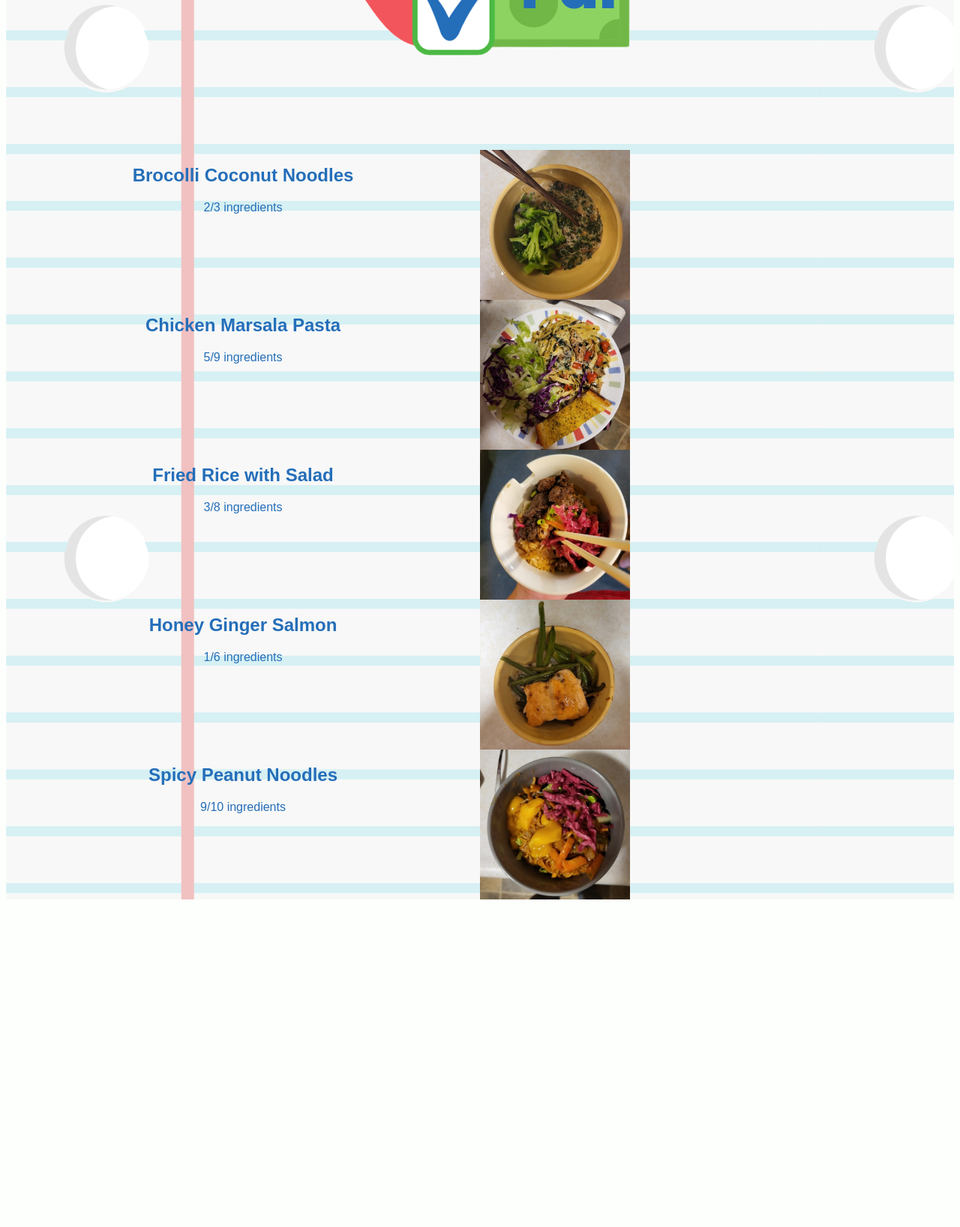
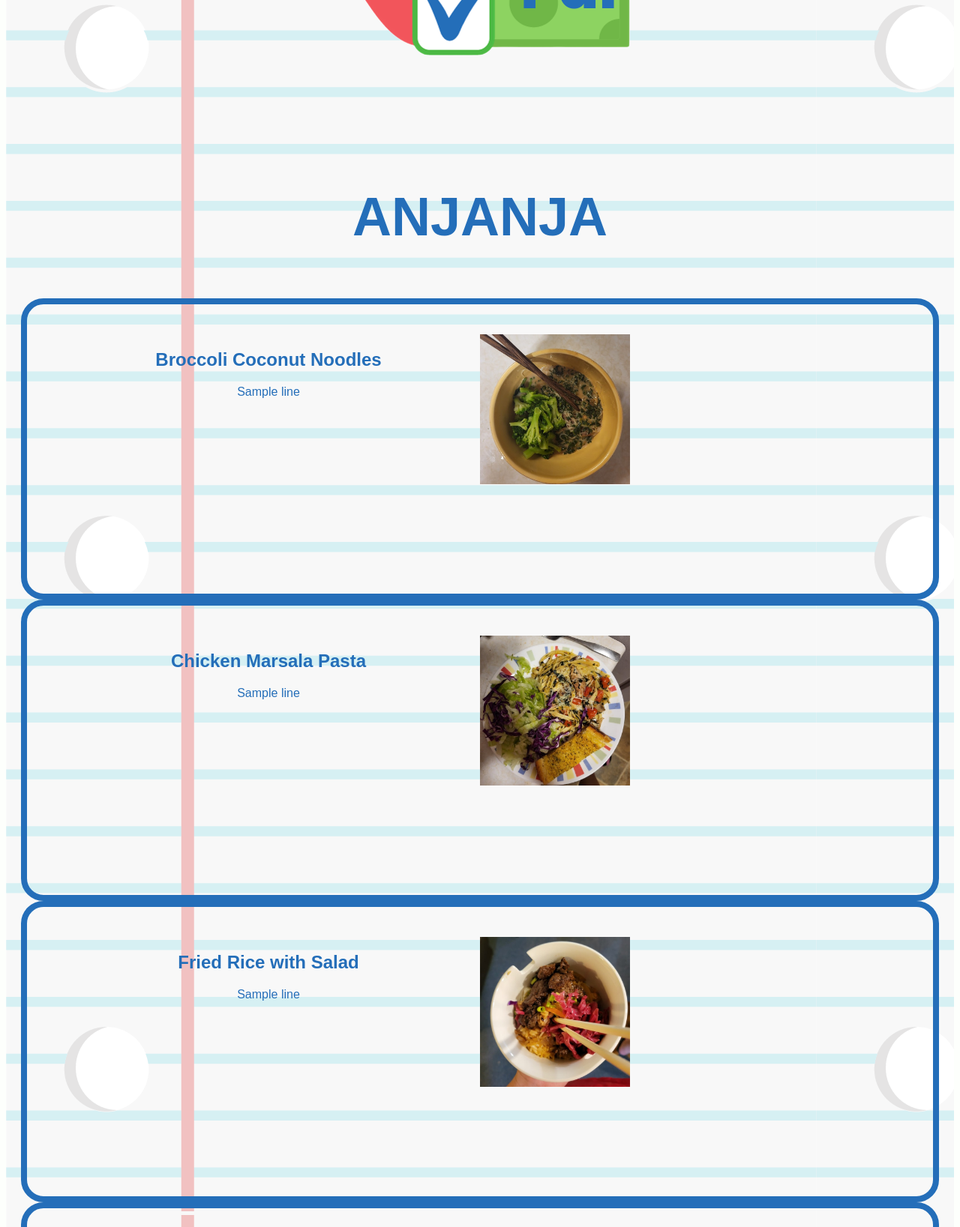
Before and after one commit to AnjaSamsom/pantrypal, a Flask app: template templates/cookbook.html in a window 1280 px wide. Shown: the part 312-1949 px from the top of the page at 75% size. Before the commit the page ends 1512 px from the top, so only its background shows below. Run offline with Flask 3, Linux system fonts and the light colour scheme; the template is opened without the code that fills it: most values are stand-ins (such as "Sample title", 1, 10 or a date in 2020).

Commit message:
for some reason cookbook.html isn't updating, worked on compare function

```diff
--- a/app.py
+++ b/app.py
@@ -33,6 +33,13 @@ def fridge():
 
 @app.route("/cookbook", methods=['GET', 'POST'])
 def cookbook():
+    r1 = compare("recipes/broccoli_coconut_noodles.csv")
+    r2 = compare("recipes/chicken_marsala_pasta.csv")
+    r3 = compare("recipes/fried_rice.csv")
+    r4 = compare("recipes/salmon.csv")
+    r5 = compare("recipes/spicy_noodles.csv")
+    #return render_template('cookbook.html', r1 = r1, r2 = r2, r3 = r3, r4 = r4, r5 = r5)
+
     return render_template('cookbook.html')
 
 @app.route("/write_data_use_up.py", methods=["POST"])
--- a/fridge.csv
+++ b/fridge.csv
@@ -1 +1 @@
-,marsala wine,mozzarella,brownie mix,flour,parmesan,
+,brownie mix,honey,mayo,mozzarella,marsala wine,salmon,parmesan,peppers,flour,lemon,
--- a/recipes/beef_tacos.csv
+++ /dev/null
@@ -1 +0,0 @@
-ground beef,corn tortillas,cheddar,taco seasoning,lettuce,peppers,onions,garlic,black beans
--- /dev/null
+++ b/recipes/broccoli_coconut_noodles.csv
@@ -0,0 +1 @@
+rice noodles,broccoli,coconut milk,soy sauce,curry powder,spinach,mushrooms,chicken
--- a/recipes/chicken_marsala_pasta.csv
+++ b/recipes/chicken_marsala_pasta.csv
@@ -1 +1 @@
-chicken,pasta,spinach,marsala wine,garlic,onions,peppers,red pepper,parmesan,mozzarella,butter
+chicken,pasta,spinach,marsala wine,garlic,onions,peppers,red pepper,parmesan,mozzarella,butter,lettuce,bread,tomatoes
--- a/recipes/fried_rice.csv
+++ b/recipes/fried_rice.csv
@@ -1 +1 @@
-chicken,rice,garlic,onions,peppers,sesame oil,soy sauce,curry,vegetable oil
+beef,rice,garlic,onions,sesame oil,soy sauce,curry,vegetable oil, pickled cabbage,green onions,lettuce
--- /dev/null
+++ b/recipes/spicy_noodles.csv
@@ -0,0 +1 @@
+lo mein noodles,cabbage,peanut butter,pickled cabbage,mango,frozen stir fry veggies,curry powder, soy sauce
--- a/shopping_list.csv
+++ b/shopping_list.csv
@@ -1 +1 @@
-,peppers,lettuce,,,,,,,,,,,,,,,,
+,maple syrup,lettuce,,,,
--- a/static/styles.css
+++ b/static/styles.css
@@ -47,6 +47,9 @@ h1, a{
       "recipe3"
       "recipe4"
       "recipe-5";
+
+    padding: 20px;
+    margin:auto;
   }
 
   .recipe2 {  display: grid;
@@ -123,3 +126,11 @@ h1, a{
 .img1, .img2, .img3, .img4, .img5{
     width:200px;
 }
+
+
+.recipe1, .recipe2, .recipe3, .recipe4, .recipe5{
+  border-style: solid;
+  padding: 40px;
+  border-radius: 30px;
+  border: 8px solid var(--text_dark);
+}
--- a/templates/cookbook.html
+++ b/templates/cookbook.html
@@ -14,21 +14,28 @@
     <form action="/home" method="POST">
         <input type="image" src="static/logo.png" name="logo" />
     </form>
+    <h1>ANJANJA</h1>
     <div class="container">
 
         <div class="recipe1">
             <div class="info1">
-                <h2>Brocolli Coconut Noodles</h2>
-                <p>2/3 ingredients</p>
+                <h2>Broccoli Coconut Noodles</h2>
+                {%for line in r1%}
+                <p>{{line}}
+                <p>
+                    {%endfor%}
             </div>
-            <img class="img1" src="static/brocolli_coconut_noodles.jpg">
+            <img class="img1" src="static/broccoli_coconut_noodles.jpg">
 
         </div>
 
         <div class="recipe2">
             <div class="info2">
                 <h2>Chicken Marsala Pasta</h2>
-                <p>5/9 ingredients</p>
+                {%for line in r1%}
+                <p>{{line}}
+                <p>
+                    {%endfor%}
             </div>
             <img class="img2" src="static/chicken_marsala_pasta.jpg">
 
@@ -37,7 +44,11 @@
         <div class="recipe3">
             <div class="info3">
                 <h2>Fried Rice with Salad</h2>
-                <p>3/8 ingredients</p>
+
+                {%for line in r1%}
+                <p>{{line}}
+                <p>
+                    {%endfor%}
             </div>
             <img class="img3" src="static/fried_rice_with_salad.jpg">
 
@@ -45,17 +56,23 @@
 
         <div class="recipe4">
             <div class="info4">
-                <h2>Honey Ginger Salmon</h2>
-                <p>1/6 ingredients</p>
+                <h2>Honey Lemon Salmon</h2>
+                {%for line in r1%}
+                <p>{{line}}
+                <p>
+                    {%endfor%}
             </div>
-            <img class="img4" src="static/honey_ginger_salmon.jpg">
+            <img class="img4" src="static/honey_lemon_salmon.jpg">
 
         </div>
 
-        <div class="recipe-5">
+        <div class="recipe5">
             <div class="info5">
                 <h2>Spicy Peanut Noodles</h2>
-                <p>9/10 ingredients</p>
+                {%for line in r1%}
+                <p>{{line}}
+                <p>
+                    {%endfor%}
             </div>
             <img class="img5" src="static/spicy_peanut_noodles.jpg">
         </div>
```
Also changed, not shown: pantry_pal.py (+25 -14 lines), static/broccoli_coconut_noodles.jpg (renamed from static/brocolli_coconut_noodles.jpg), static/honey_lemon_salmon.jpg (renamed from static/honey_ginger_salmon.jpg).
